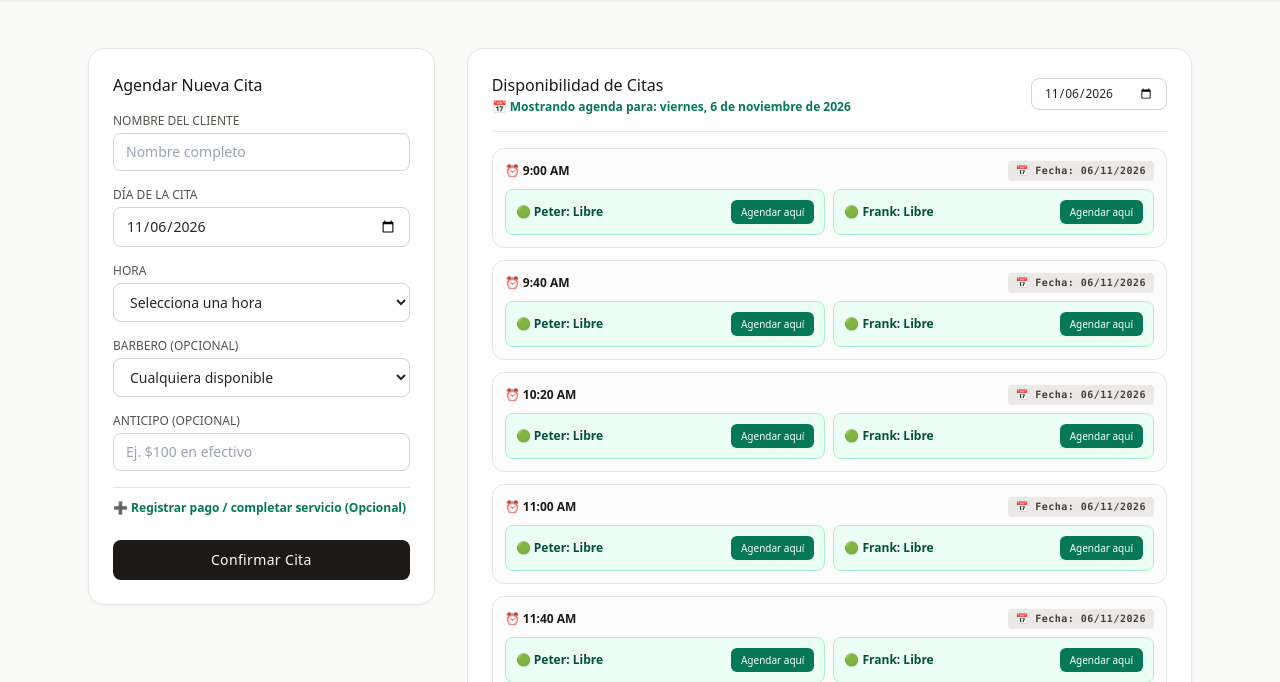
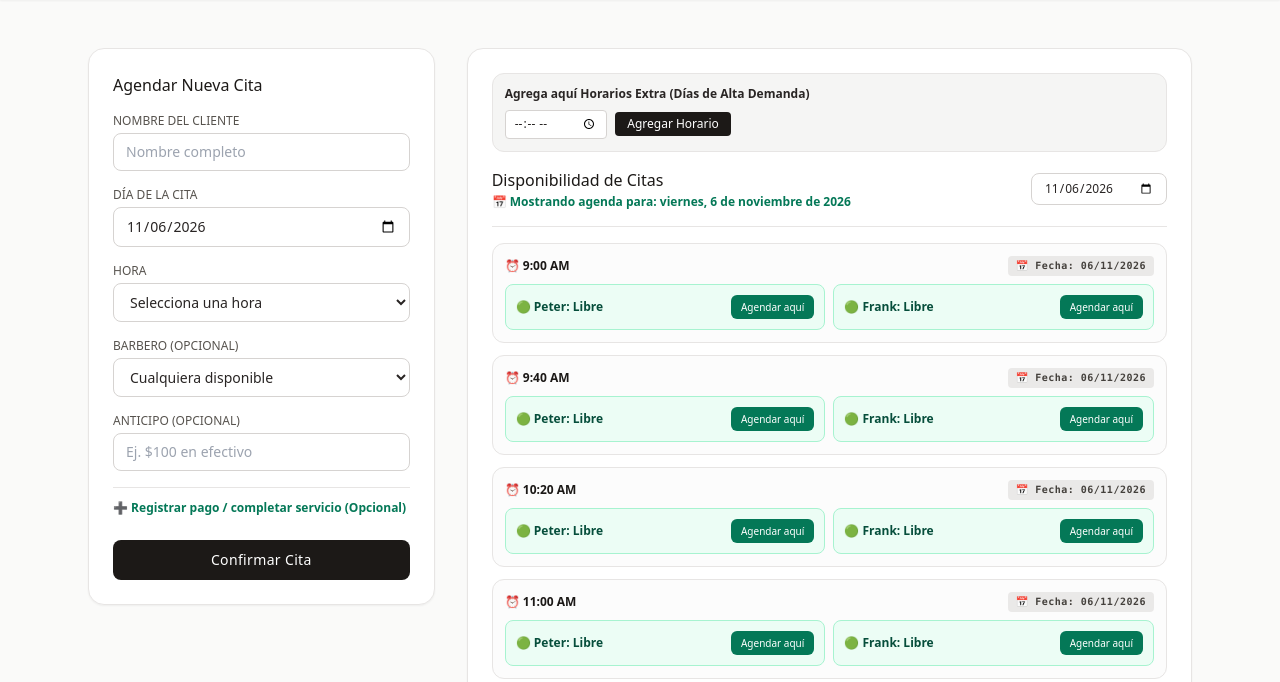
Before and after one commit to Pedro-guzman/casa-peter-frank-app, a FastAPI app: page /app in a window 1280 px wide. Shown: the part 73-755 px from the top of the page. Run offline with FastAPI, Linux system fonts and the light colour scheme; data comes from the database, SQL or seed files in the repository; both versions use the stored data as it was after the commit; some libraries are stand-ins or nearby versions.

Commit message:
Implementación de horarios extraordinarios dinámicos para días de alta demanda

```diff
--- a/main.py
+++ b/main.py
@@ -6,7 +6,7 @@ from fastapi.requests import Request
 from sqlalchemy.orm import Session
 from datetime import datetime, timedelta, date
 from database import get_db, SessionLocal, engine, Base
-from models import BarberoModel, ServicioCatalogoModel, ServicioDiarioModel, CitaModel, GastoModel
+from models import BarberoModel, ServicioCatalogoModel, ServicioDiarioModel, CitaModel, GastoModel, HorarioExcepcionModel
 from pydantic import BaseModel
 from typing import Optional, List
 from pydantic import BaseModel
@@ -36,6 +36,10 @@ class CitaCreate(BaseModel):
     servicio_id: Optional[int] = None
     metodo_pago: Optional[str] = None
     precio_cobrado: Optional[float] = None
+
+class HorarioExtraCreate(BaseModel):
+    fecha: str
+    hora: str # Formato "HH:MM"
 
 @app.on_event("startup")
 def startup_event():
@@ -185,8 +189,14 @@ def obtener_horarios_dia(fecha_str: str):
 
 @app.get("/citas-disponibilidad/")
 def consultar_disponibilidad(fecha: str, db: Session = Depends(get_db)):
+    # 1. Obtener horarios base del día y fusionarlos con los horarios extra habilitados
+    horarios_base = obtener_horarios_dia(fecha)
+    excepciones_db = db.query(HorarioExcepcionModel).filter_by(fecha=fecha, activo=True).all()
+    horas_extra = [ex.hora for ex in excepciones_db]
 
-    horarios = obtener_horarios_dia(fecha)
+    # Combinar y ordenar cronológicamente sin duplicados
+    horarios = sorted(list(set(horarios_base + horas_extra)))
+
     if not horarios:
         return {"mensaje": "La barbería permanece cerrada este día.", "bloques": []}
 
@@ -228,7 +238,12 @@ def consultar_disponibilidad(fecha: str, db: Session = Depends(get_db)):
 
 @app.post("/citas/", status_code=status.HTTP_201_CREATED)
 def agendar_cita(cita: CitaCreate, db: Session = Depends(get_db)):
-    horarios = obtener_horarios_dia(cita.fecha)
+    # 1. Validar contra horarios base y horarios extra permitidos para esa fecha
+    horarios_base = obtener_horarios_dia(cita.fecha)
+    excepciones_db = db.query(HorarioExcepcionModel).filter_by(fecha=cita.fecha, activo=True).all()
+    horas_extra = [ex.hora for ex in excepciones_db]
+    horarios = sorted(list(set(horarios_base + horas_extra)))
+
     if cita.hora not in horarios:
         return {"error": "Horario no válido o fuera de servicio."}, 400
 
@@ -291,6 +306,7 @@ def agendar_cita(cita: CitaCreate, db: Session = Depends(get_db)):
     db.refresh(nueva_cita)
 
     return {"mensaje": "Cita agendada con éxito", "cita_id": nueva_cita.id}
+
 
 @app.put("/citas/{id}")
 def editar_cita(id: int, cita: CitaCreate, db: Session = Depends(get_db)):
@@ -467,3 +483,23 @@ def obtener_balance_financiero(
         "total_gastos": total_gastos,
         "ganancia_neta": ganancia_neta
     }
+
+@app.post("/horarios-extra/", status_code=status.HTTP_201_CREATED)
+def agregar_horario_extra(item: HorarioExtraCreate, db: Session = Depends(get_db)):
+    # Verificar si ya existe este horario extra para la fecha
+    existente = db.query(HorarioExcepcionModel).filter_by(fecha=item.fecha, hora=item.hora).first()
+    if existente:
+        existente.activo = True
+    else:
+        nuevo = HorarioExcepcionModel(fecha=item.fecha, hora=item.hora, activo=True)
+        db.add(nuevo)
+    db.commit()
+    return {"mensaje": "Horario extraordinario habilitado con éxito"}
+
+@app.delete("/horarios-extra/")
+def eliminar_horario_extra(fecha: str, hora: str, db: Session = Depends(get_db)):
+    excepcion = db.query(HorarioExcepcionModel).filter_by(fecha=fecha, hora=hora).first()
+    if excepcion:
+        db.delete(excepcion)
+        db.commit()
+    return {"mensaje": "Horario extraordinario removido"}
--- a/templates/index.html
+++ b/templates/index.html
@@ -6,7 +6,7 @@
     <title>Casa Peter Frank - Sistema de Gestión</title>
     <script src="https://cdn.tailwindcss.com"></script>
 
-    <!-- Favicon de la aplicación -->
+    <!-- Favicon -->
     <link rel="icon" type="image/jpeg" href="../static/logo.jpeg">
 </head>
 <body class="bg-stone-50 text-stone-800 font-sans antialiased min-h-screen flex flex-col justify-between">
@@ -232,6 +232,17 @@
 
             <!-- Visualización de Disponibilidad por Día -->
             <section class="bg-white p-6 rounded-2xl border border-stone-200 shadow-sm md:col-span-2">
+                <!-- PANEL DE GESTIÓN DE HORARIOS EXTRAORDINARIOS -->
+            <div class="bg-stone-100 border border-stone-200 rounded-xl p-3 mb-4 text-xs space-y-2">
+                <div class="font-semibold text-stone-800 flex items-center justify-between">
+                    <span> Agrega aquí Horarios Extra (Días de Alta Demanda)</span>
+                </div>
+                <div class="flex items-center gap-2">
+                    <input type="time" id="nuevo_horario_extra" class="px-2 py-1 rounded border border-stone-300 bg-white text-xs">
+                    <button onclick="habilitarHorarioExtra()" class="bg-stone-900 text-white px-3 py-1 rounded font-medium hover:bg-stone-800 transition">Agregar Horario</button>
+                </div>
+            </div>
+
                 <div class="sticky top-20 bg-white/95 backdrop-blur z-20 pb-4 mb-4 border-b border-stone-200 flex flex-col sm:flex-row justify-between items-start sm:items-center gap-4">
                     <div>
                         <h2 class="text-base font-medium text-stone-900">Disponibilidad de Citas</h2>
@@ -965,6 +976,33 @@
             elNeto.textContent = `$${balance.ganancia_neta.toFixed(2)}`;
             elNeto.className = balance.ganancia_neta >= 0 ? "text-base font-bold text-emerald-800" : "text-base font-bold text-rose-800";
         }
+
+        async function habilitarHorarioExtra() {
+            const fecha = document.getElementById("filtro-fecha-citas").value;
+            const horaInput = document.getElementById("nuevo_horario_extra").value;
+
+            if (!fecha || !horaInput) {
+                alert("Selecciona una fecha y una hora válida.");
+                return;
+            }
+
+            // Asegurar formato HH:MM
+            const horaFormateada = horaInput.length === 5 ? horaInput : horaInput + ":00";
+
+            const res = await fetch("/horarios-extra/", {
+                method: "POST",
+                headers: { "Content-Type": "application/json" },
+                body: JSON.stringify({ fecha: fecha, hora: horaFormateada })
+            });
+
+            if (res.ok) {
+                document.getElementById("nuevo_horario_extra").value = "";
+                cargarDisponibilidadDia(); // Refresca la agenda al instante con el nuevo horario
+            } else {
+                alert("Error al agregar el horario extra.");
+            }
+        }
+
     </script>
 
 </body>
```
Also changed, not shown: models.py (+8 -1 lines), peter_frank.db.
